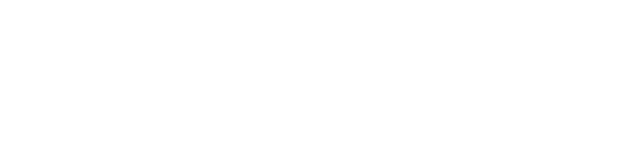
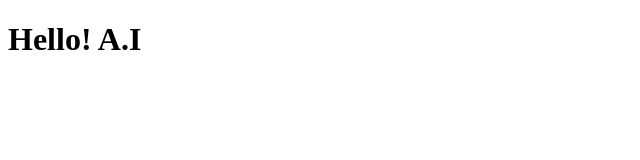
Before and after one commit to jokgarcia143/myprofile, a plain HTML site: page index.html in a window 1280 px wide. Shown: the whole page, without its empty margins (0-640 px from the left). Drawn offline with Linux system fonts and the light colour scheme.

Commit message:
First Text

```diff
--- a/index.html
+++ b/index.html
@@ -2,10 +2,10 @@
 <html lang="en">
 <head>
     <meta charset="UTF-8">
-    <meta name="viewport" content="width=device-width, initial-scale=1.0">
+    <meta name="viewport" content="width=<device-width>, initial-scale=1.0">
     <title>Document</title>
 </head>
 <body>
-
+    <h1>Hello! A.I </h1>
 </body>
 </html>
```
